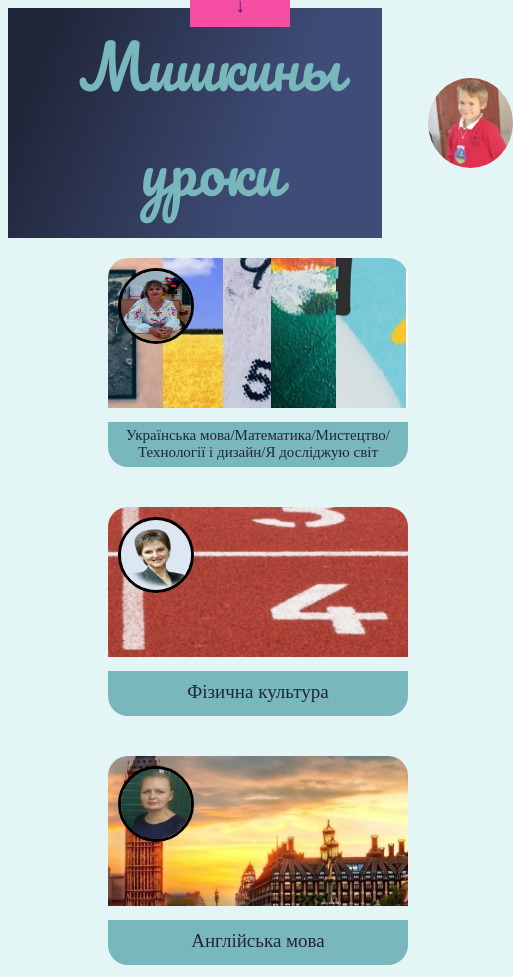
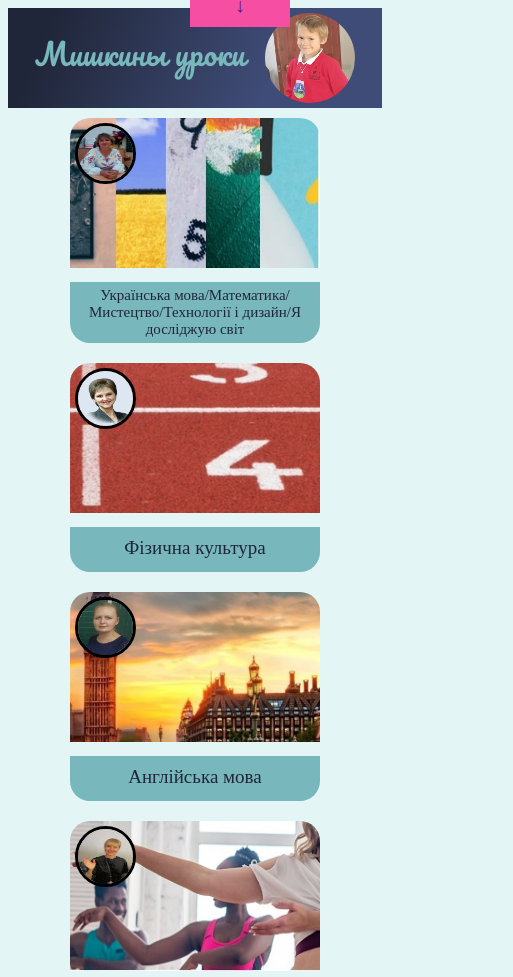
Before and after one commit to DenisovaSS/Mishas_lessons, a plain HTML site: page index.html in a window 390 px wide. Shown: the top 977 px of the page, 513 px wide, since content can reach past the window. Drawn offline with Linux system fonts and the light colour scheme.

Commit message:
fix bug, remove wieght element container

```diff
--- a/index.html
+++ b/index.html
@@ -11,7 +11,7 @@
       href="https://fonts.googleapis.com/css2?family=Pacifico&display=swap"
       rel="stylesheet"
     />
-    <title>1-Б</title>
+    <title>1-Б link ZOOM</title>
   </head>
   <body>
     <section class="header">
@@ -44,6 +44,7 @@
             <a
               href="https://us04web.zoom.us/j/2070569449?pwd=Q2Rnam9rRVJrY1ZnUWRMTWViL0J2UT09"
               class="lesson_link"
+              target="_blank"
               ><img src="BACK/SP_LESS.jpg" alt="" class="lesson_img"
             /></a>
             <div class="lesson_descr" id="sv_less">
@@ -63,6 +64,7 @@
             <a
               href="https://us05web.zoom.us/j/89935076349?pwd=YkxNeWYrc25veC83MUdqUnBTRDB0Zz09"
               class="lesson_link"
+              target="_blank"
               ><img
                 src="back/fiz.jpg"
                 alt="physical_training"
@@ -82,6 +84,7 @@
             <a
               href="https://us05web.zoom.us/j/86480057682?pwd=d0RGT0ZUSGR4dUxOMUJ6dlVlOEhLUT09"
               class="lesson_link"
+              target="_blank"
               ><img src="back/angl.jpg" alt="angl_lesson" class="lesson_img"
             /></a>
             <div class="lesson_descr">Англійська мова</div>
@@ -98,6 +101,7 @@
             <a
               href="https://us05web.zoom.us/j/83657805863?pwd=YmdwVE5xTUI4ZCtGUGpzQzZFdjVoUT09"
               class="lesson_link"
+              target="_blank"
               ><img src="back/dance.jpg" alt="dance_pic" class="lesson_img"
             /></a>
             <div class="lesson_descr">Хореографія</div>
@@ -114,6 +118,7 @@
             <a
               href="https://us04web.zoom.us/j/73514315440?pwd=icAugMI5waQO48uORbwaaeD6bgm6md.1"
               class="lesson_link"
+              target="_blank"
               ><img src="back/swim.jpg" alt="lesson_img" class="lesson_img"
             /></a>
             <div class="lesson_descr">Плавання</div>
--- a/style.css
+++ b/style.css
@@ -1,9 +1,11 @@
 body {
   background: #e3f6f5;
 }
-.container {
-  width: 1140px;
-  margin: 0 auto;
+
+.header_cont {
+  display: flex;
+  justify-content: center;
+  align-items: center;
 }
 .header {
   min-height: 40px;
@@ -14,10 +16,19 @@ body {
   );
   padding: 5px;
 }
-.header_cont {
+.owner_back {
+  width: 90px;
+  height: 90px;
+  border-radius: 55%;
+  margin-left: 20px;
   display: flex;
   justify-content: center;
-  align-items: center;
+
+  overflow: hidden;
+}
+.owner {
+  width: 100%;
+  height: auto;
 }
 
 h1 {
@@ -59,20 +70,7 @@ h1 {
 
   overflow: hidden;
 }
-.owner_back {
-  width: 90px;
-  height: 90px;
-  border-radius: 55%;
-  margin-left: 20px;
-  display: flex;
-  justify-content: center;
 
-  overflow: hidden;
-}
-.owner {
-  width: 100%;
-  height: auto;
-}
 .teacher {
   /* background-size: 100% auto; */
   width: 100%;
@@ -93,13 +91,6 @@ h1 {
   padding-bottom: 5px;
   font-size: 15px;
 }
-@media (max-width: 600px) {
-  .container {
-    width: 500px;
-    margin: 0 auto;
-  }
-}
-
 #bar {
   top: -10em;
   right: 5em; /* Положение */
@@ -118,3 +109,19 @@ h1 {
 #bar:hover {
   top: 0;
 }
+@media (max-width: 600px) {
+  h1 {
+    font-size: 30px;
+  }
+  .teacher_back {
+    left: 5px;
+    top: 5px;
+    width: 55px;
+    height: 55px;
+  }
+  .main_lesson {
+    margin: 10px;
+    width: 250px;
+    border-radius: 20px;
+  }
+}
```
